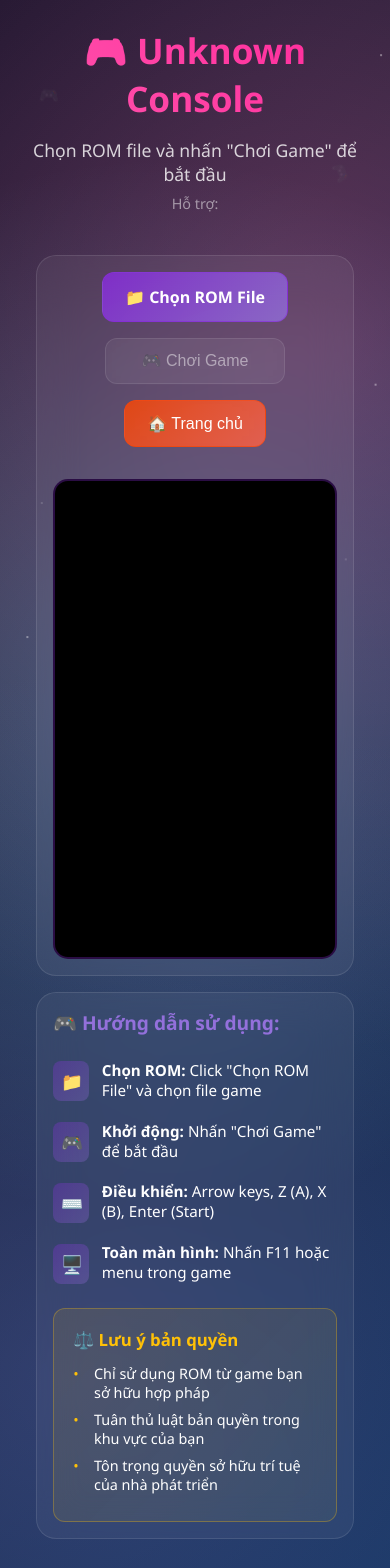
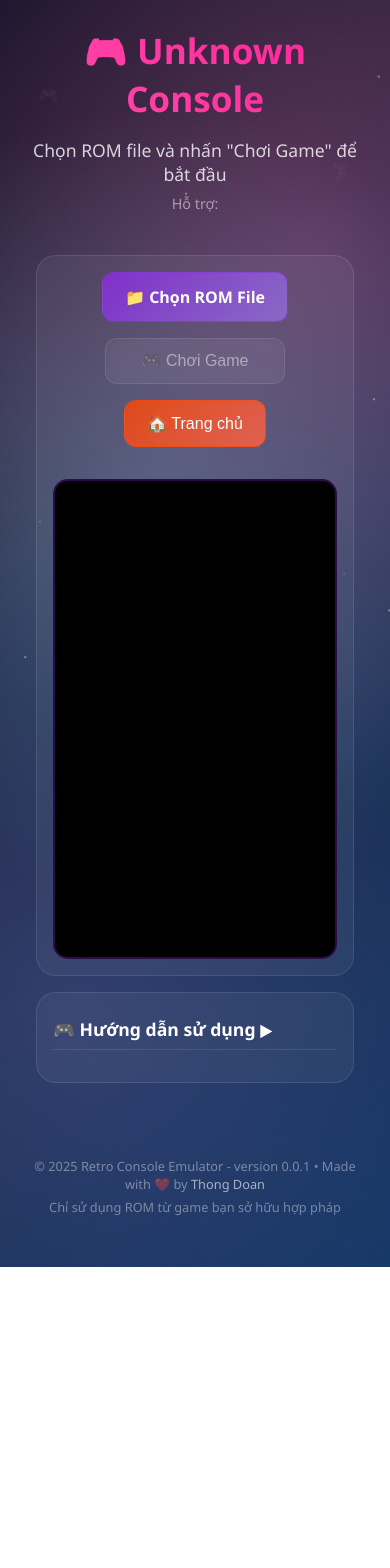
Before and after one commit to dmthong181096/retro-emulator, a React (Create React App) app: page /emulator/1 in a window 390 px wide. Shown: the top 1568 px of the page. After the commit the page ends 1267 px from the top, so only its background shows below. Built offline with nearby package versions, Linux system fonts and the light colour scheme.

Commit message:
split instructions

```diff
--- a/src/App.css
+++ b/src/App.css
@@ -910,3 +910,60 @@ body {
     transform: translateY(0) scale(1);
   }
 }
+/* Collapsible Instructions */
+.instructions-header {
+  display: flex;
+  align-items: center;
+  justify-content: space-between;
+  padding: 0.5rem 0;
+  border-bottom: 1px solid rgba(255, 255, 255, 0.1);
+  margin-bottom: 1rem;
+  transition: all 0.3s ease;
+}
+
+.instructions-header:hover {
+  background: rgba(255, 255, 255, 0.05);
+  border-radius: 8px;
+  padding: 0.5rem 1rem;
+  margin: 0 -1rem 1rem -1rem;
+}
+
+.instructions-header h3 {
+  margin: 0;
+  color: white;
+  font-size: 1.2rem;
+  font-weight: 600;
+  display: flex;
+  align-items: center;
+  gap: 0.5rem;
+}
+
+.instructions-content {
+  animation: slideDown 0.3s ease-out;
+  overflow: hidden;
+}
+
+@keyframes slideDown {
+  from {
+    opacity: 0;
+    max-height: 0;
+    transform: translateY(-10px);
+  }
+  to {
+    opacity: 1;
+    max-height: 1000px;
+    transform: translateY(0);
+  }
+}
+
+/* Mobile responsive for collapsible instructions */
+@media (max-width: 768px) {
+  .instructions-header h3 {
+    font-size: 1.1rem;
+  }
+
+  .instructions-header:hover {
+    margin: 0 -0.5rem 1rem -0.5rem;
+    padding: 0.5rem;
+  }
+}
--- /dev/null
+++ b/src/components/Instructions.js
@@ -0,0 +1,59 @@
+import React, { useState } from 'react';
+
+const Instructions = () => {
+  const [showInstructions, setShowInstructions] = useState(false);
+
+  return (
+    <div className="instructions">
+      <div
+        className="instructions-header"
+        onClick={() => setShowInstructions(!showInstructions)}
+        style={{ cursor: 'pointer', userSelect: 'none' }}
+      >
+        <h3>🎮 Hướng dẫn sử dụng {showInstructions ? '▼' : '▶'}</h3>
+      </div>
+
+      {showInstructions && (
+        <div className="instructions-content">
+          <div className="instructions-grid">
+            <div className="instruction-item">
+              <div className="instruction-icon">📁</div>
+              <div>
+                <strong>Chọn ROM:</strong> Click "Chọn ROM File" và chọn file game
+              </div>
+            </div>
+            <div className="instruction-item">
+              <div className="instruction-icon">🎮</div>
+              <div>
+                <strong>Khởi động:</strong> Nhấn "Chơi Game" để bắt đầu
+              </div>
+            </div>
+            <div className="instruction-item">
+              <div className="instruction-icon">⌨️</div>
+              <div>
+                <strong>Điều khiển:</strong> Arrow keys, Z (A), X (B), Enter (Start)
+              </div>
+            </div>
+            <div className="instruction-item">
+              <div className="instruction-icon">🖥️</div>
+              <div>
+                <strong>Toàn màn hình:</strong> Double-click (PC) hoặc double-tap (Mobile) vào màn hình game
+              </div>
+            </div>
+          </div>
+
+          <div className="legal-notice">
+            <h4>⚖️ Lưu ý bản quyền</h4>
+            <ul>
+              <li>Chỉ sử dụng ROM từ game bạn sở hữu hợp pháp</li>
+              <li>Tuân thủ luật bản quyền trong khu vực của bạn</li>
+              <li>Tôn trọng quyền sở hữu trí tuệ của nhà phát triển</li>
+            </ul>
+          </div>
+        </div>
+      )}
+    </div>
+  );
+};
+
+export default Instructions;
--- a/src/pages/EmulatorPage.js
+++ b/src/pages/EmulatorPage.js
@@ -5,6 +5,7 @@ import Layout from '../components/Layout';
 import FloatingElements from '../components/FloatingElements';
 import EmulatorControls from '../components/EmulatorControls';
 import ErrorMessage from '../components/ErrorMessage';
+import Instructions from '../components/Instructions';
 
 const EmulatorPage = () => {
   const { console: consoleType } = useParams();
@@ -246,44 +247,7 @@ const EmulatorPage = () => {
           </div>
         </div>
 
-        <div className="instructions">
-          <h3>🎮 Hướng dẫn sử dụng:</h3>
-          <div className="instructions-grid">
-            <div className="instruction-item">
-              <div className="instruction-icon">📁</div>
-              <div>
-                <strong>Chọn ROM:</strong> Click "Chọn ROM File" và chọn file game
-              </div>
-            </div>
-            <div className="instruction-item">
-              <div className="instruction-icon">🎮</div>
-              <div>
-                <strong>Khởi động:</strong> Nhấn "Chơi Game" để bắt đầu
-              </div>
-            </div>
-            <div className="instruction-item">
-              <div className="instruction-icon">⌨️</div>
-              <div>
-                <strong>Điều khiển:</strong> Arrow keys, Z (A), X (B), Enter (Start)
-              </div>
-            </div>
-            <div className="instruction-item">
-              <div className="instruction-icon">🖥️</div>
-              <div>
-                <strong>Toàn màn hình:</strong> Nhấn F11 hoặc menu trong game
-              </div>
-            </div>
-          </div>
-
-          <div className="legal-notice">
-            <h4>⚖️ Lưu ý bản quyền</h4>
-            <ul>
-              <li>Chỉ sử dụng ROM từ game bạn sở hữu hợp pháp</li>
-              <li>Tuân thủ luật bản quyền trong khu vực của bạn</li>
-              <li>Tôn trọng quyền sở hữu trí tuệ của nhà phát triển</li>
-            </ul>
-          </div>
-        </div>
+        <Instructions />
       </div>
 
       <ErrorMessage error={error} onClose={handleCloseError} />
```
